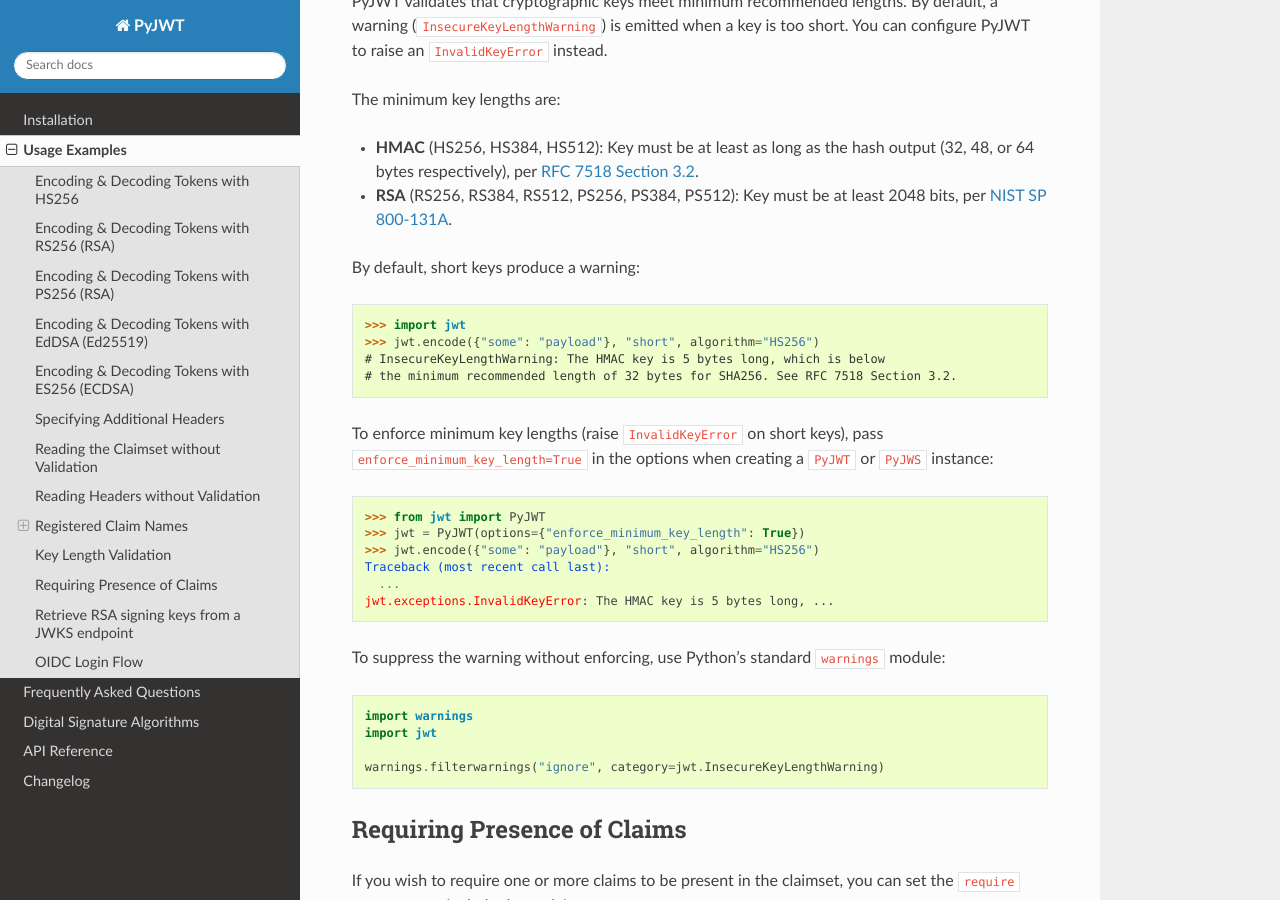
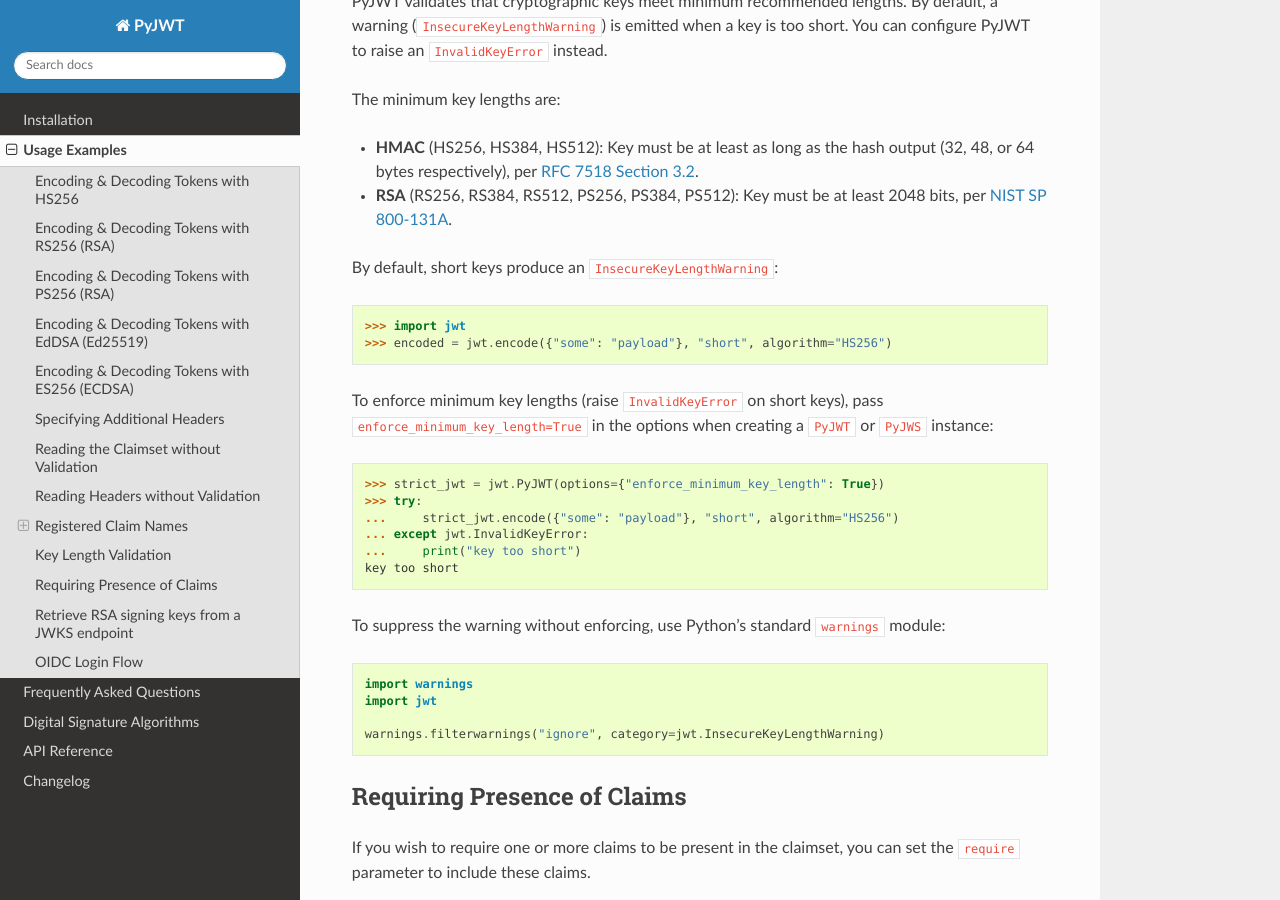
Before and after one commit to jpadilla/pyjwt, a Sphinx documentation site: the page built from docs/usage.rst, in a window 1280 px wide and 900 px high, scrolled down 7892 px. Built offline with Sphinx 7.4.7 and the Read the Docs theme 3.1.0, drawn with Linux system fonts in a browser that asks for light colours.

Commit message:
fix: docs

```diff
--- a/docs/conf.py
+++ b/docs/conf.py
@@ -80,6 +80,13 @@ pygments_style = "sphinx"
 # If true, `todo` and `todoList` produce output, else they produce nothing.
 todo_include_todos = False
 
+# Suppress nitpick warnings for type aliases that Sphinx cannot resolve.
+nitpick_ignore = [
+    ("py:class", "JWKDict"),
+    ("py:class", "PublicKeyTypes"),
+    ("py:class", "PrivateKeyTypes"),
+]
+
 # Intersphinx extension.
 intersphinx_mapping = {
     "python": ("https://docs.python.org/3/", None),
--- a/docs/usage.rst
+++ b/docs/usage.rst
@@ -422,14 +422,12 @@ The minimum key lengths are:
   2048 bits, per `NIST SP 800-131A
   <https://csrc.nist.gov/publications/detail/sp/800-131a/rev-2/final>`_.
 
-By default, short keys produce a warning:
+By default, short keys produce an ``InsecureKeyLengthWarning``:
 
 .. code-block:: pycon
 
     >>> import jwt
-    >>> jwt.encode({"some": "payload"}, "short", algorithm="HS256")  # doctest: +SKIP
-    # InsecureKeyLengthWarning: The HMAC key is 5 bytes long, which is below
-    # the minimum recommended length of 32 bytes for SHA256. See RFC 7518 Section 3.2.
+    >>> encoded = jwt.encode({"some": "payload"}, "short", algorithm="HS256")
 
 To enforce minimum key lengths (raise ``InvalidKeyError`` on short keys),
 pass ``enforce_minimum_key_length=True`` in the options when creating a
@@ -437,12 +435,12 @@ pass ``enforce_minimum_key_length=True`` in the options when creating a
 
 .. code-block:: pycon
 
-    >>> from jwt import PyJWT
-    >>> jwt = PyJWT(options={"enforce_minimum_key_length": True})
-    >>> jwt.encode({"some": "payload"}, "short", algorithm="HS256")
-    Traceback (most recent call last):
-      ...
-    jwt.exceptions.InvalidKeyError: The HMAC key is 5 bytes long, ...
+    >>> strict_jwt = jwt.PyJWT(options={"enforce_minimum_key_length": True})
+    >>> try:
+    ...     strict_jwt.encode({"some": "payload"}, "short", algorithm="HS256")
+    ... except jwt.InvalidKeyError:
+    ...     print("key too short")
+    key too short
 
 To suppress the warning without enforcing, use Python's standard
 ``warnings`` module:
```
